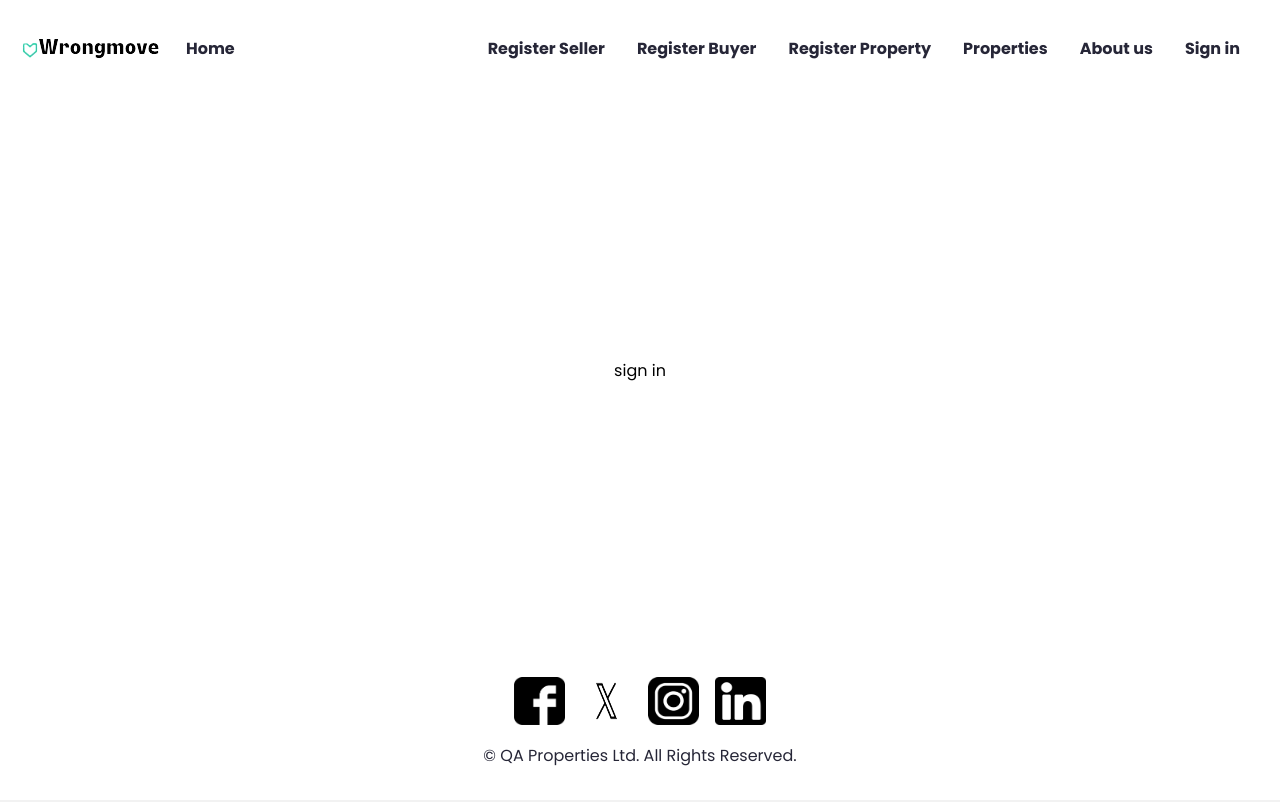
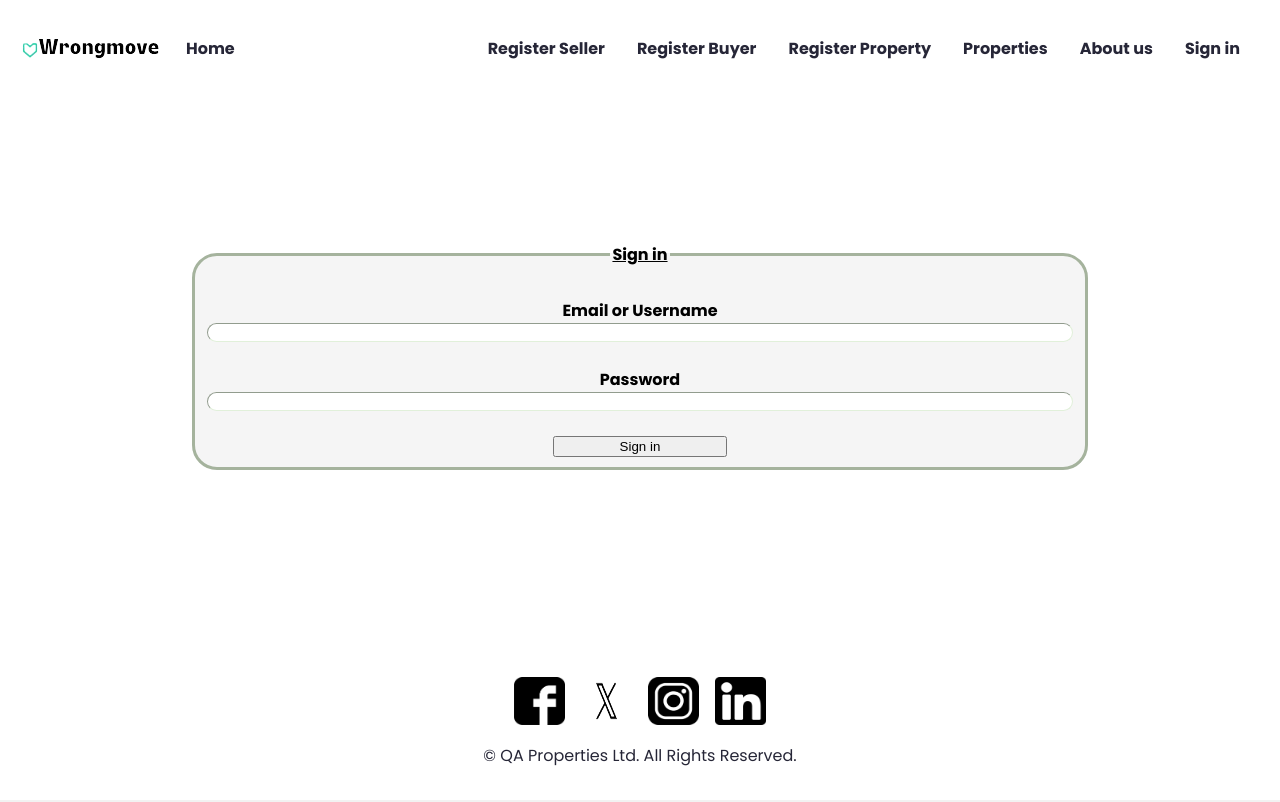
Before and after one commit to starwarsjedi321/GroupProject, a React (Create React App) app in the folder groupproject/: page /sign-in in a window 1280 px wide. Built offline with nearby package versions, Linux system fonts and the light colour scheme.

Commit message:
add sign in page

```diff
--- a/groupproject/src/App.js
+++ b/groupproject/src/App.js
@@ -10,7 +10,8 @@ import DisplaySelectedProperty from './components/DisplaySelectedProperty.js';
 import Buyerform from './components/Buyerform';
 import HomeSearch from './components/HomeSearch.js'
 import DisplayProperties from './components/DisplayProperties';
-import AboutUs from './components/AboutUs.js';
+import AboutUs from './components/aboutUs.js';
+import SignIn from './components/signIn.js';
 
 
 
@@ -49,7 +50,7 @@ function App() {
             <Route path='view/:property_id' element={<DisplaySelectedProperty/>}></Route>
             <Route
             path="sign-in"
-            element={<>sign in</>}
+            element={<SignIn/>}
             />
           </Route>
         </Routes>
--- /dev/null
+++ b/groupproject/src/components/signIn.js
@@ -0,0 +1,67 @@
+import '../styles/form.css';
+import React, { useState } from 'react';
+import Properties from '../database/Properties.json';
+
+
+
+export default function(props){
+
+    // setting functions to store data inputted in form
+
+    // const [email, setFirstName] = useState("");
+    // const [lastName, setLastName] = useState("");
+    // const [email, setEmail] = useState("");
+    // const [telephone, setTelephone] = useState("");
+
+    function handleSubmit(event){
+        event.preventDefault();
+
+
+        // Gathering length of buyers data to populate ID number
+        let buyerslist = Properties.buyers;
+        let buyerlength = buyerslist.length;
+        let id = buyerlength + 1;
+
+
+        // Create the object from the form input data
+
+        let dataItem = {
+            ID: id,
+            firstName: firstName,
+            lastName: lastName,
+            email: email,
+            telephone: telephone
+        }
+
+        // sending new buyer details to be stored in database
+
+        fetch("http://localhost:3000/buyers", {
+        method: "post",
+        headers: {
+            'Accept': 'application/json',
+            'Content-Type': 'application/json'
+        },
+        body: JSON.stringify(dataItem)
+        })
+    }
+
+    return (
+        // creating actual form
+        <form id="form1">
+            <fieldset className="wrapper">
+
+                    <legend className="title">Sign in</legend>
+                    <br></br>
+                    <b className='labels'>Email or Username</b>
+                    <input className='fields' type='text'  name='email'  required="required"></input>
+                    <br/>
+
+                    <b className='labels'>Password</b>
+                    <input className='fields' type='password' name='lastName' required="required"></input>
+                    <br />
+                    <button className='submit' type="submit" form="form1">Sign in</button>
+
+            </fieldset>
+        </form>
+    );
+};
--- a/groupproject/src/styles/layout.css
+++ b/groupproject/src/styles/layout.css
@@ -43,6 +43,10 @@
         }
 
     }
+
+.fa {
+    color: black;
+}
 
 
 html, body, #root, .App, .App-header {
@@ -146,6 +150,7 @@ li a:hover {
     text-underline-offset: 0.3em;
 }
 
+
 main {
     flex: auto;
     background-color: white;
@@ -179,14 +184,14 @@ div.icons {
     width: 3.2em;
 }
 
-a > img {
+div.icons a > img {
     height: 3em;
     width: 3.2em;
     /* padding-right: 8px; */
     filter: brightness(0) invert(0);
     transition: 0.1s;
 }
-a > img:hover {
+div.icons a > img:hover {
     filter: brightness(0) invert(0.25);
     height: 3.2em;
     width: 3.2em;
```
